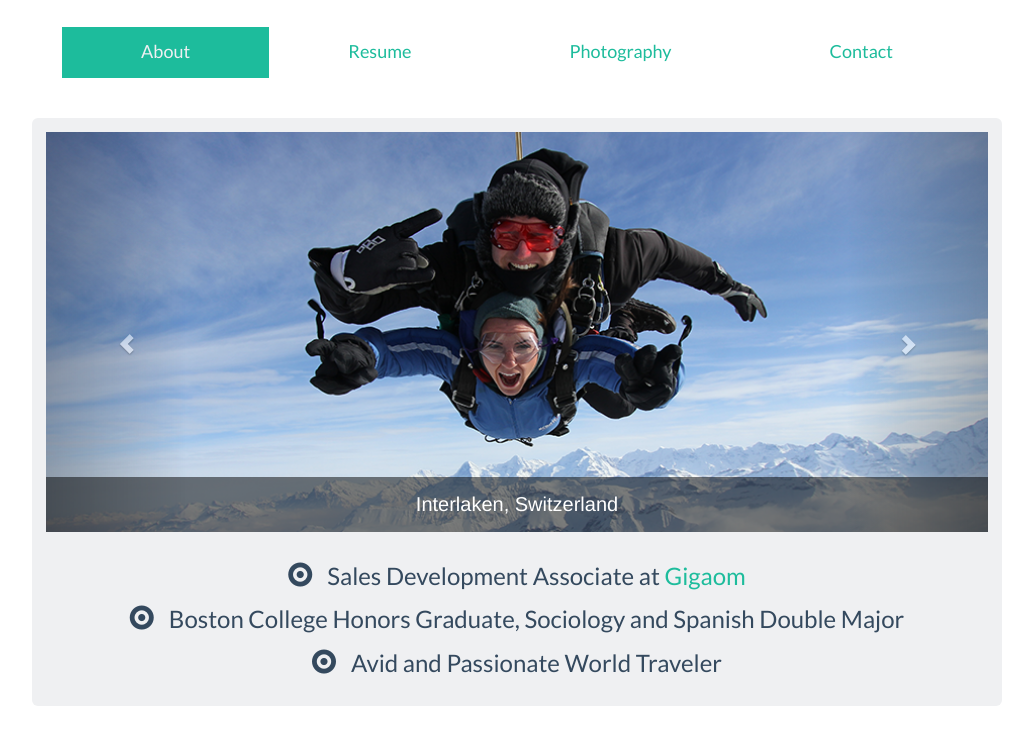
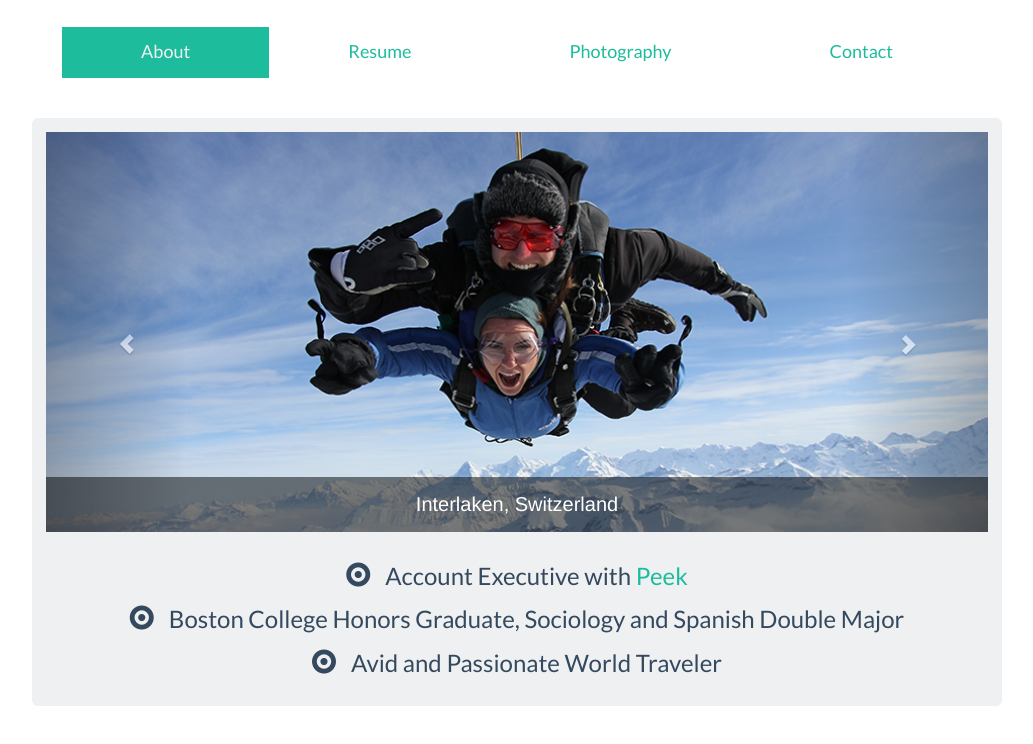
Before and after one commit to JessicaMontalto/JessicaMontalto.github.io, a website: page index.html in a window 1280 px wide. Shown: the part 220-964 px from the top of the page, without its empty margins (123-1156 px from the left). Drawn offline with Linux system fonts and the light colour scheme.

Commit message:
changed title

```diff
--- a/index.html
+++ b/index.html
@@ -91,7 +91,7 @@
       <a class="right carousel-control" href="#myCarousel" data-slide="next"><span class="glyphicon glyphicon-chevron-right"></span></a>
     </div><!-- /.carousel -->
 
-        <h6><span class="fui-radio-checked"></span>Sales Development Associate at <a href="http://gigaom.com">Gigaom</a></h6>
+        <h6><span class="fui-radio-checked"></span>Account Executive with <a href="http://www.peek.com/">Peek</a></h6>
         <h6><span class="fui-radio-checked"></span>Boston College Honors Graduate, Sociology and Spanish Double Major</h6>
         <h6><span class="fui-radio-checked"></span>Avid and Passionate World Traveler</h6>
 
```
